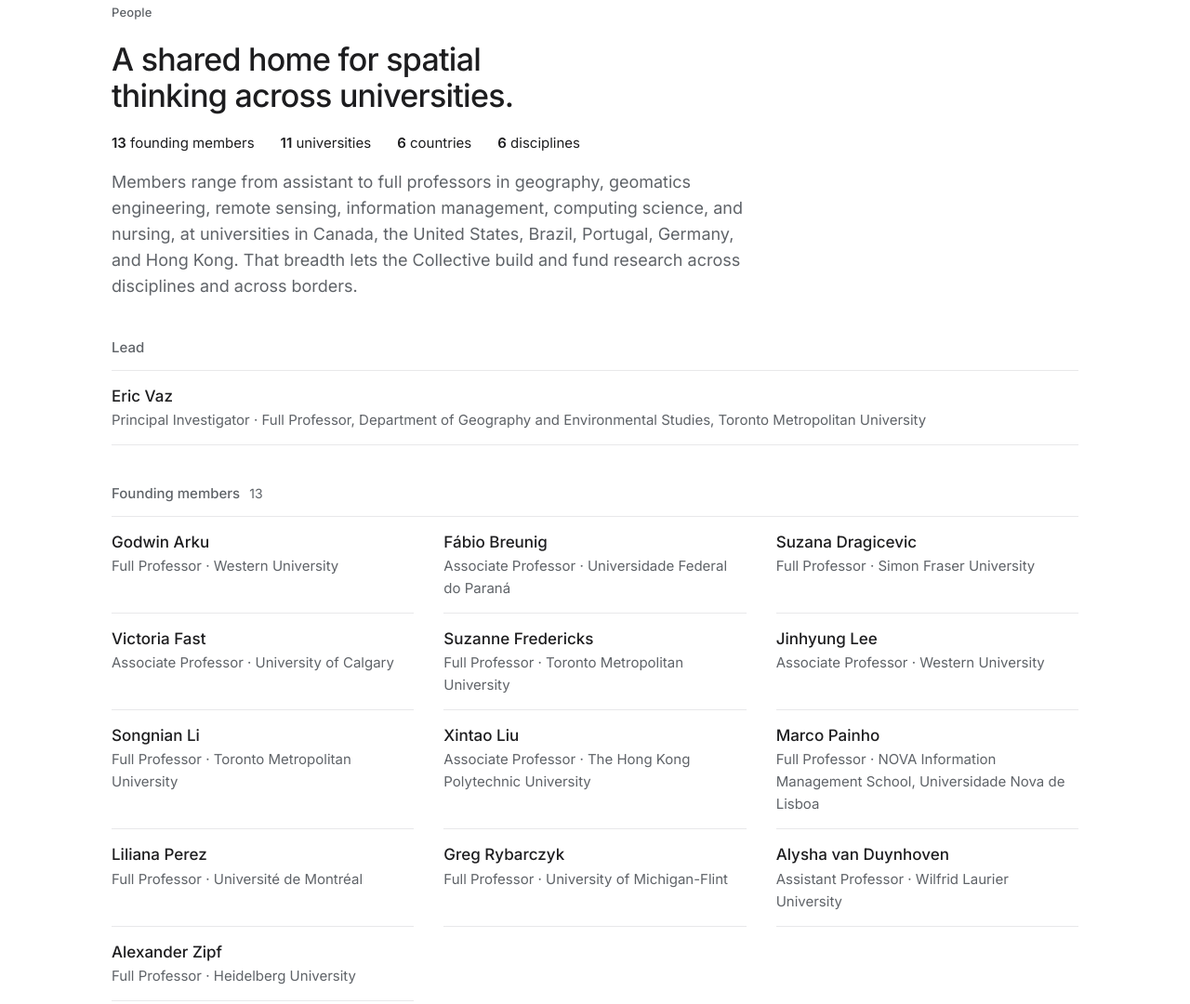
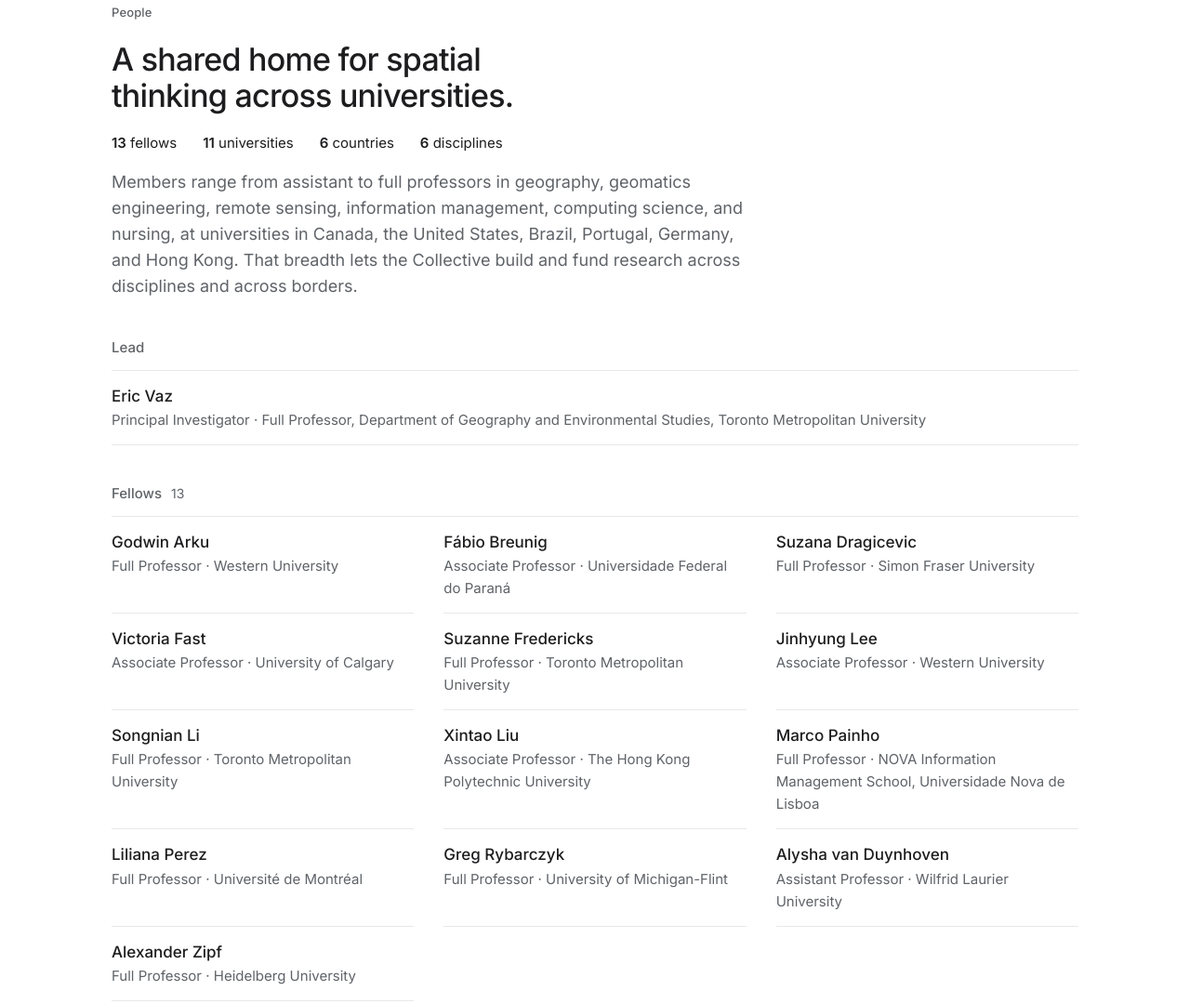
Before and after one commit to ericvaz/spatial-intelligence-collective, a plain HTML site: page index.html in a window 1280 px wide. Shown: the part 2106-3186 px from the top of the page at 93% size. Drawn offline with Linux system fonts and the light colour scheme.

Commit message:
Rename founding members to fellows
Co-Authored-By: Claude Opus 5.5 <noreply@anthropic.com>

```diff
--- a/index.html
+++ b/index.html
@@ -83,7 +83,7 @@
   <div class="wrap">
     <p class="label">People</p>
     <h2>A shared home for spatial thinking across universities.</h2>
-    <ul class="facts reach"><li><b>13</b> founding members</li><li><b>11</b> universities</li><li><b>6</b> countries</li><li><b>6</b> disciplines</li></ul>
+    <ul class="facts reach"><li><b>13</b> fellows</li><li><b>11</b> universities</li><li><b>6</b> countries</li><li><b>6</b> disciplines</li></ul>
     <p class="lede reach-lede">Members range from assistant to full professors in geography, geomatics engineering, remote sensing, information management, computing science, and nursing, at universities in Canada, the United States, Brazil, Portugal, Germany, and Hong Kong. That breadth lets the Collective build and fund research across disciplines and across borders.</p>
 
     <div class="group">
@@ -94,7 +94,7 @@
     </div>
 
     <details class="group fold" data-fold>
-      <summary><h3>Founding members <span class="c">13</span></h3></summary>
+      <summary><h3>Fellows <span class="c">13</span></h3></summary>
       <ul class="people cols" data-az>
         <li><span class="n">Godwin Arku</span><span class="a">Full Professor · Western University</span></li>
         <li><span class="n">Fábio Breunig</span><span class="a">Associate Professor · Universidade Federal do Paraná</span></li>
@@ -199,7 +199,7 @@
   <div class="wrap">
     <p class="label">News</p>
     <ul class="rows dated">
-      <li><span class="y">2026</span><span>Founding members from eleven universities in Canada, the United States, Brazil, Portugal, Germany, and Hong Kong join the Collective.</span></li>
+      <li><span class="y">2026</span><span>Fellows from eleven universities in Canada, the United States, Brazil, Portugal, Germany, and Hong Kong join the Collective.</span></li>
       <li><span class="y">2026</span><span>Work begins on STRANGE, the Collective's magazine of space, place, and imagination.</span></li>
       <li><span class="y">2026</span><span><a href="https://link.springer.com/book/10.1007/978-3-032-19211-0" target="_blank" rel="noopener">Regional and Urban Change and GIScience: An Analysis of Northern Canada</a> published by Springer.</span></li>
       <li><span class="y">2025</span><span>Appointed to the Editorial Board of Humanities and Social Sciences Communications (Springer Nature).</span></li>
```
